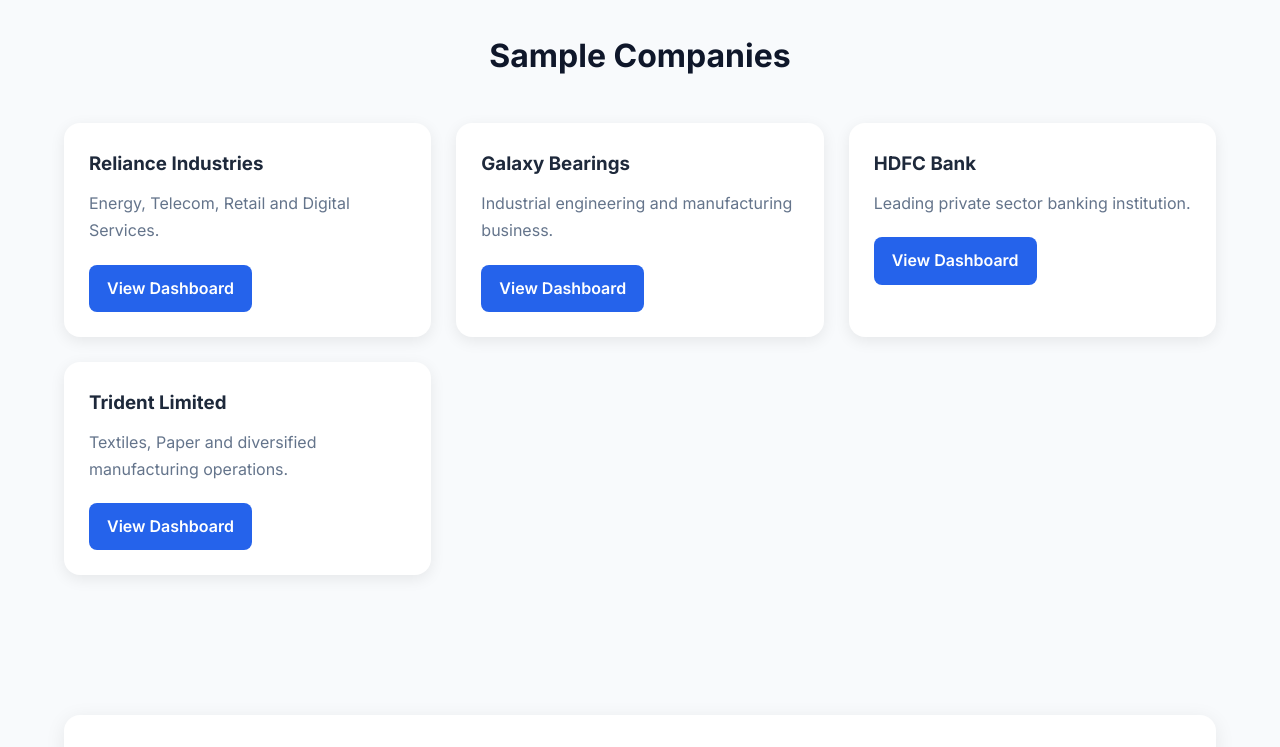
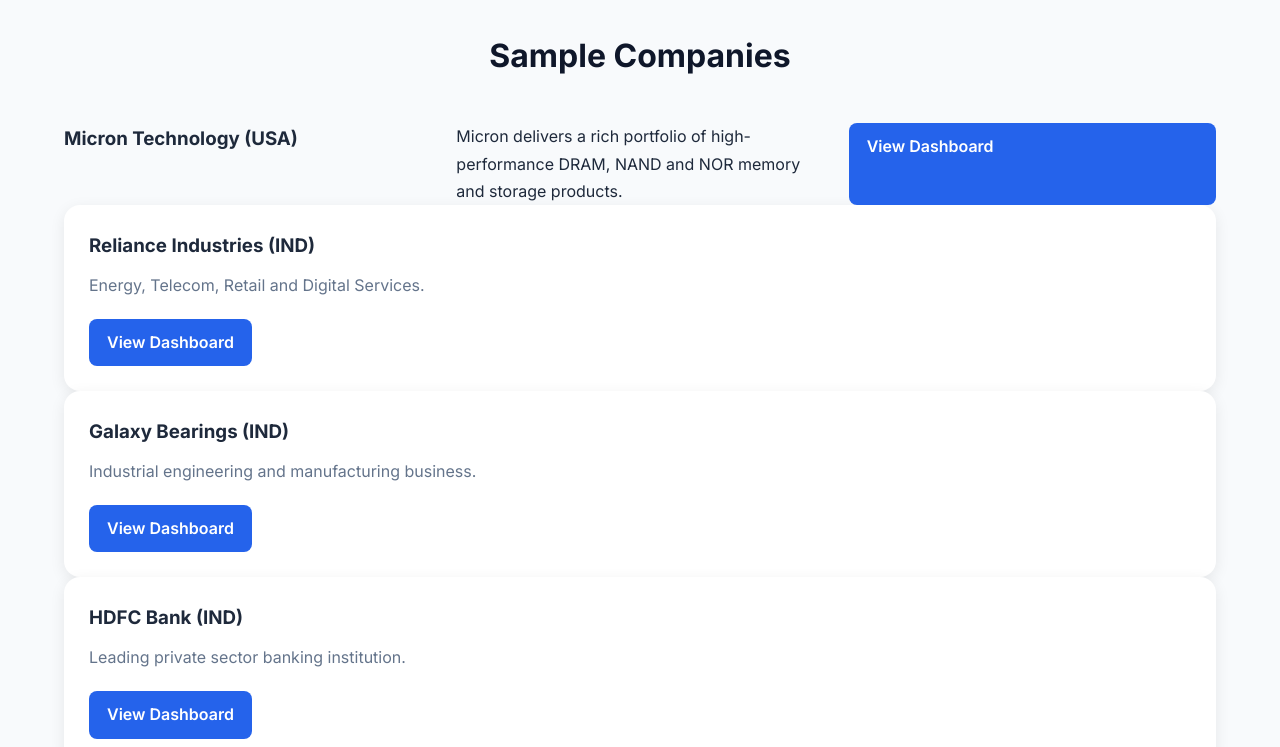
Before and after one commit to kushaljainlunia-wq/Stock-Research-Terminal, a plain HTML site: page index.html in a window 1280 px wide. Shown: the part 3230-3977 px from the top of the page. Drawn offline with Linux system fonts and the light colour scheme.

Commit message:
Update index.html

```diff
--- a/index.html
+++ b/index.html
@@ -416,9 +416,15 @@ Financial statements tell the story of the past. Investment decisions depend on
 </div>
 
 <div class="company-grid">
+<h3>Micron Technology (USA)</h3>
+<p> Micron delivers a rich portfolio of high-performance DRAM, NAND and NOR memory and storage products.</p>
+<a class="btn" href="MU_Research_Terminal.html">
+View Dashboard
+</a>
+</div>
 
 <div class="company-card">
-<h3>Reliance Industries</h3>
+<h3>Reliance Industries (IND) </h3>
 <p>Energy, Telecom, Retail and Digital Services.</p>
 <a class="btn" href="Reliance_Industries_Research_terminal.html">
 View Dashboard
@@ -426,7 +432,7 @@ View Dashboard
 </div>
 
 <div class="company-card">
-<h3>Galaxy Bearings</h3>
+<h3>Galaxy Bearings (IND) </h3>
 <p>Industrial engineering and manufacturing business.</p>
 <a class="btn" href="Galaxy_Bearings_Research_terminal.html">
 View Dashboard
@@ -434,7 +440,7 @@ View Dashboard
 </div>
 
 <div class="company-card">
-<h3>HDFC Bank</h3>
+<h3>HDFC Bank (IND) </h3>
 <p>Leading private sector banking institution.</p>
 <a class="btn" href="Hdfc_Bank_Research_terminal.html">
 View Dashboard
@@ -442,7 +448,7 @@ View Dashboard
 </div>
 
 <div class="company-card">
-<h3>Trident Limited</h3>
+<h3>Trident Limited (IND) </h3>
 <p>Textiles, Paper and diversified manufacturing operations.</p>
 <a class="btn" href="Trident_Research_terminal.html">
 View Dashboard
```
